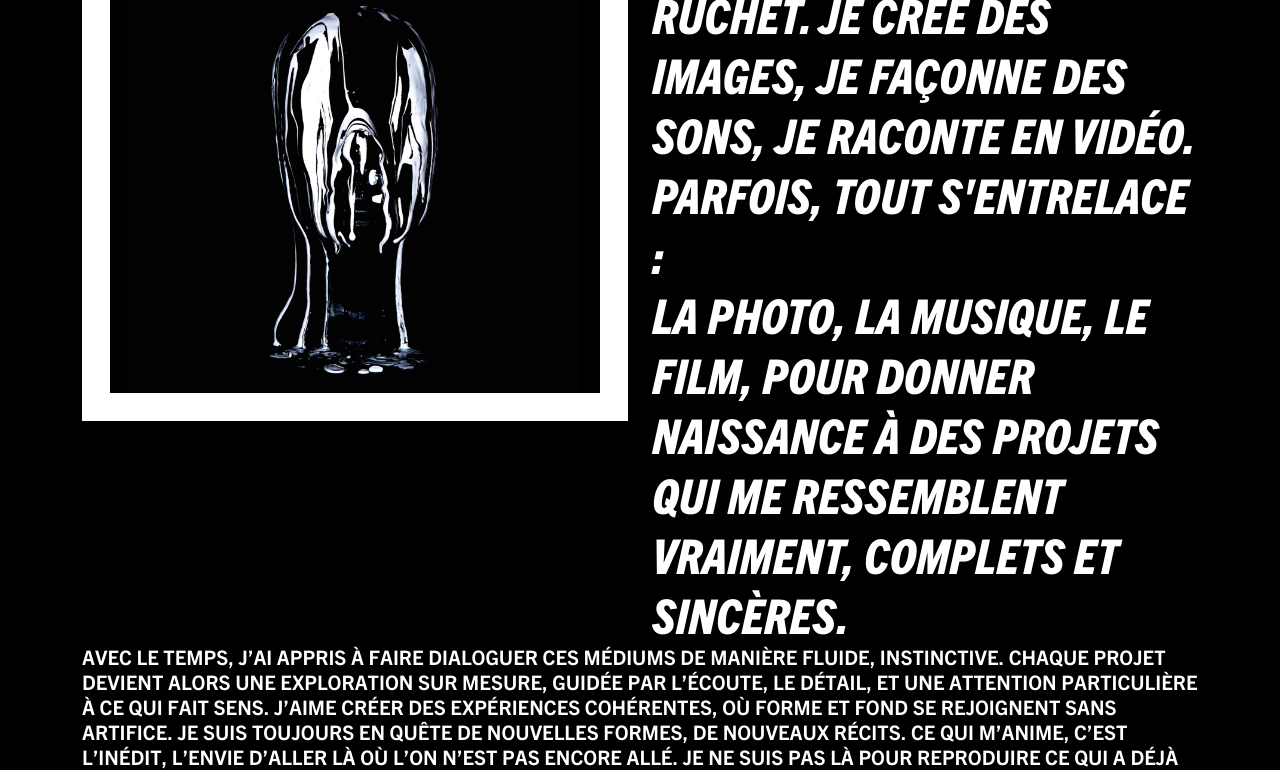
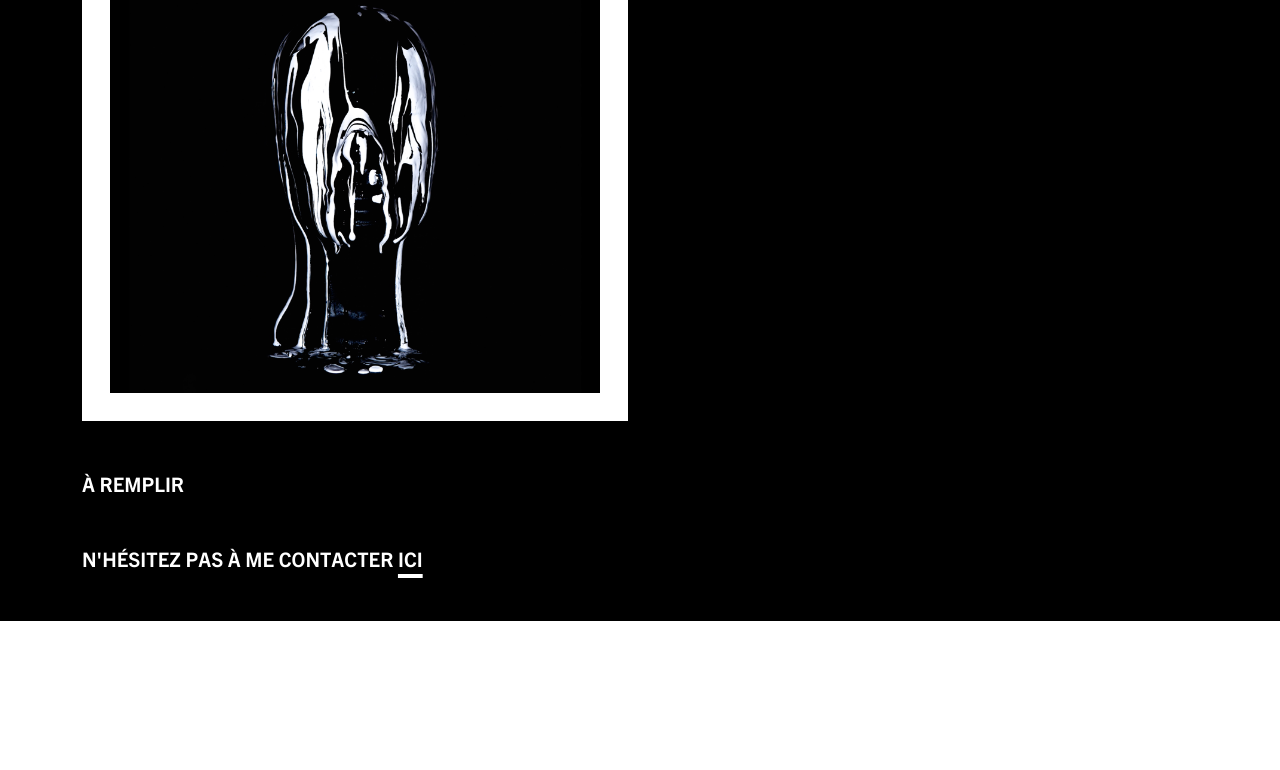
Before and after one commit to simonruchet/19_SITE-PORTFOLIO, a website built with Parcel: page src/about.html in a window 1280 px wide. Shown: the part 276-1046 px from the top of the page. After the commit the page ends 997 px from the top, so only its background shows below. Built offline with nearby package versions, Linux system fonts and the light colour scheme.

Commit message:
suprrimer text about

```diff
--- a/src/about.html
+++ b/src/about.html
@@ -20,28 +20,12 @@
             </div>
 
             <div class="col-6">
-              <div class="about-text">
-                Je m'appelle Simon Ruchet. Je crée des images, je façonne des
-                sons, je raconte en vidéo. Parfois, tout s'entrelace : <br />la
-                photo, la musique, le film, pour donner naissance à des projets
-                qui me ressemblent vraiment, complets et sincères.
-              </div>
+              <div class="about-text">À REMPLIR</div>
             </div>
           </div>
           <div class="row">
             <div class="col-12">
-              <div class="about-text-little">
-                Avec le temps, j’ai appris à faire dialoguer ces médiums de
-                manière fluide, instinctive. Chaque projet devient alors une
-                exploration sur mesure, guidée par l’écoute, le détail, et une
-                attention particulière à ce qui fait sens. J’aime créer des
-                expériences cohérentes, où forme et fond se rejoignent sans
-                artifice. Je suis toujours en quête de nouvelles formes, de
-                nouveaux récits. Ce qui m’anime, c’est l’inédit, l’envie d’aller
-                là où l’on n’est pas encore allé. Je ne suis pas là pour
-                reproduire ce qui a déjà été fait, mais pour chercher ce qui
-                peut encore surprendre, émouvoir, résonner.
-              </div>
+              <div class="about-text-little">À REMPLIR</div>
             </div>
           </div>
           <div class="row">
```
